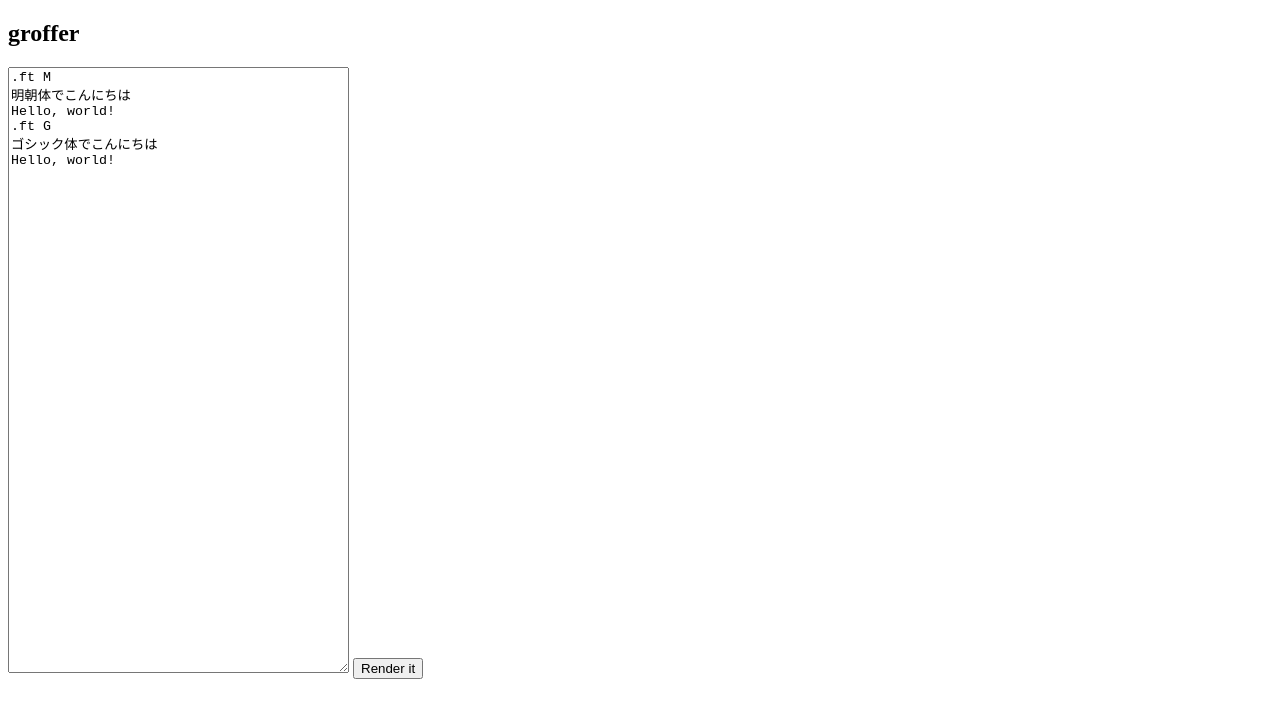
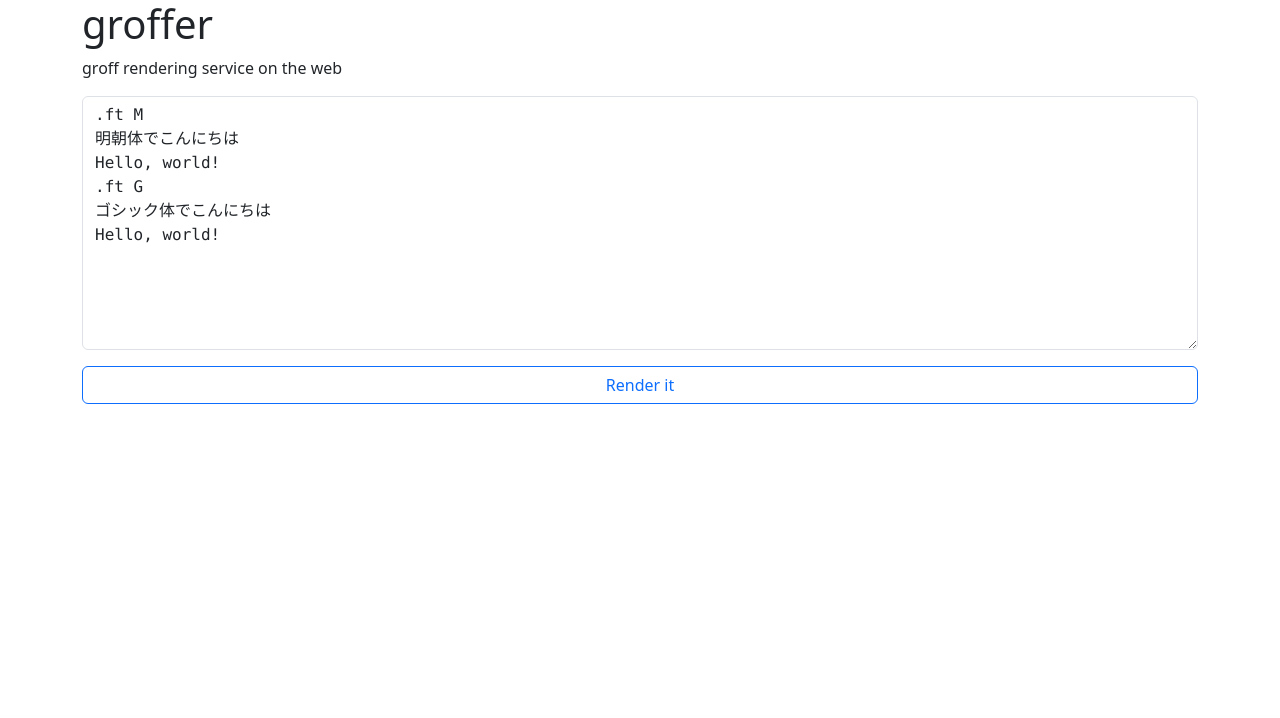
Before and after one commit to yude/groffer, a plain HTML site: page src/static/index.html in a window 1280 px wide. Drawn offline with nearby package versions, Linux system fonts and the light colour scheme.

Commit message:
Add css framework

```diff
--- a/src/static/index.html
+++ b/src/static/index.html
@@ -4,19 +4,26 @@
         <meta charset="utf-8">
         <title>groffer</title>
         <meta name="viewport" content="width=device-width, initial-scale=1.0">
+        <link href="https://cdn.jsdelivr.net/npm/bootstrap@5.3.3/dist/css/bootstrap.min.css" rel="stylesheet" integrity="sha384-QWTKZyjpPEjISv5WaRU9OFeRpok6YctnYmDr5pNlyT2bRjXh0JMhjY6hW+ALEwIH" crossorigin="anonymous">
+  </head>
+
     </head>
     <body>
-        <h2>groffer</h2>
-        <textarea id="roff-input" name="roff-input" rows="40" cols="40">
+        <div class="container mx-auto">
+        <h1>groffer</h1>
+        <p>groff rendering service on the web</p>
+        <div class="mb-3">
+            <textarea class="form-control font-monospace" rows="10" id="roff-input" name="roff-input" placeholder="Enter roff code here">
 .ft M
 明朝体でこんにちは
 Hello, world!
 .ft G
 ゴシック体でこんにちは
-Hello, world!
-        </textarea>
-        <input type="button" value="Render it" id="render-button" onClick="download()" />
-
+Hello, world!</textarea>
+        </div>
+            <button type="button" class="w-100 btn btn-outline-primary block" id="render-button" onClick="download()">Render it</button>
+        </div>
+    </div>
         <script>
             function download() {
                 let roffInput = document.getElementById("roff-input").value;
@@ -36,5 +43,6 @@ Hello, world!
                 })
             }
         </script>
+        <script src="https://cdn.jsdelivr.net/npm/bootstrap@5.3.3/dist/js/bootstrap.min.js" integrity="sha384-0pUGZvbkm6XF6gxjEnlmuGrJXVbNuzT9qBBavbLwCsOGabYfZo0T0to5eqruptLy" crossorigin="anonymous"></script>
     </body>
 </html>
```
